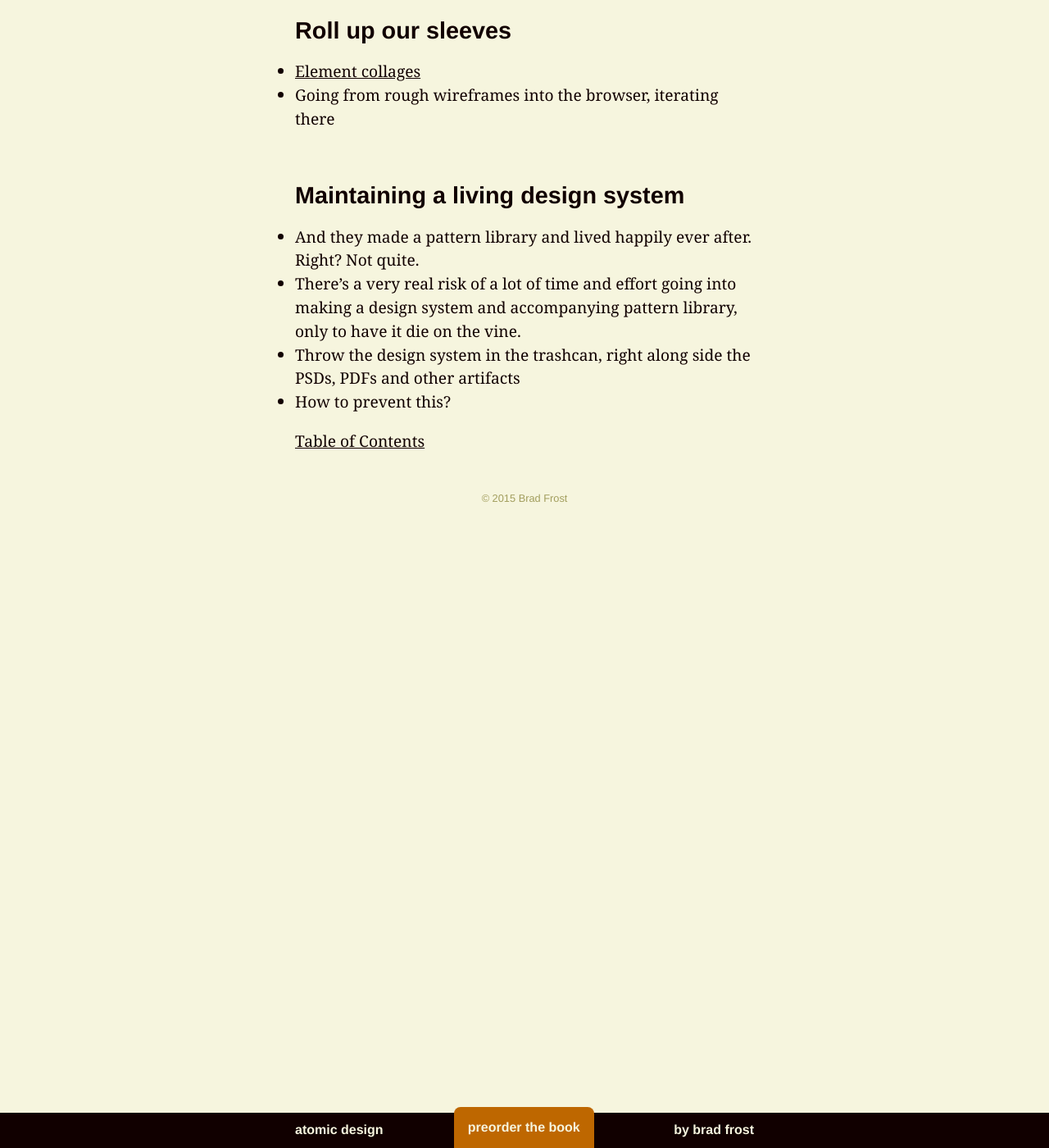
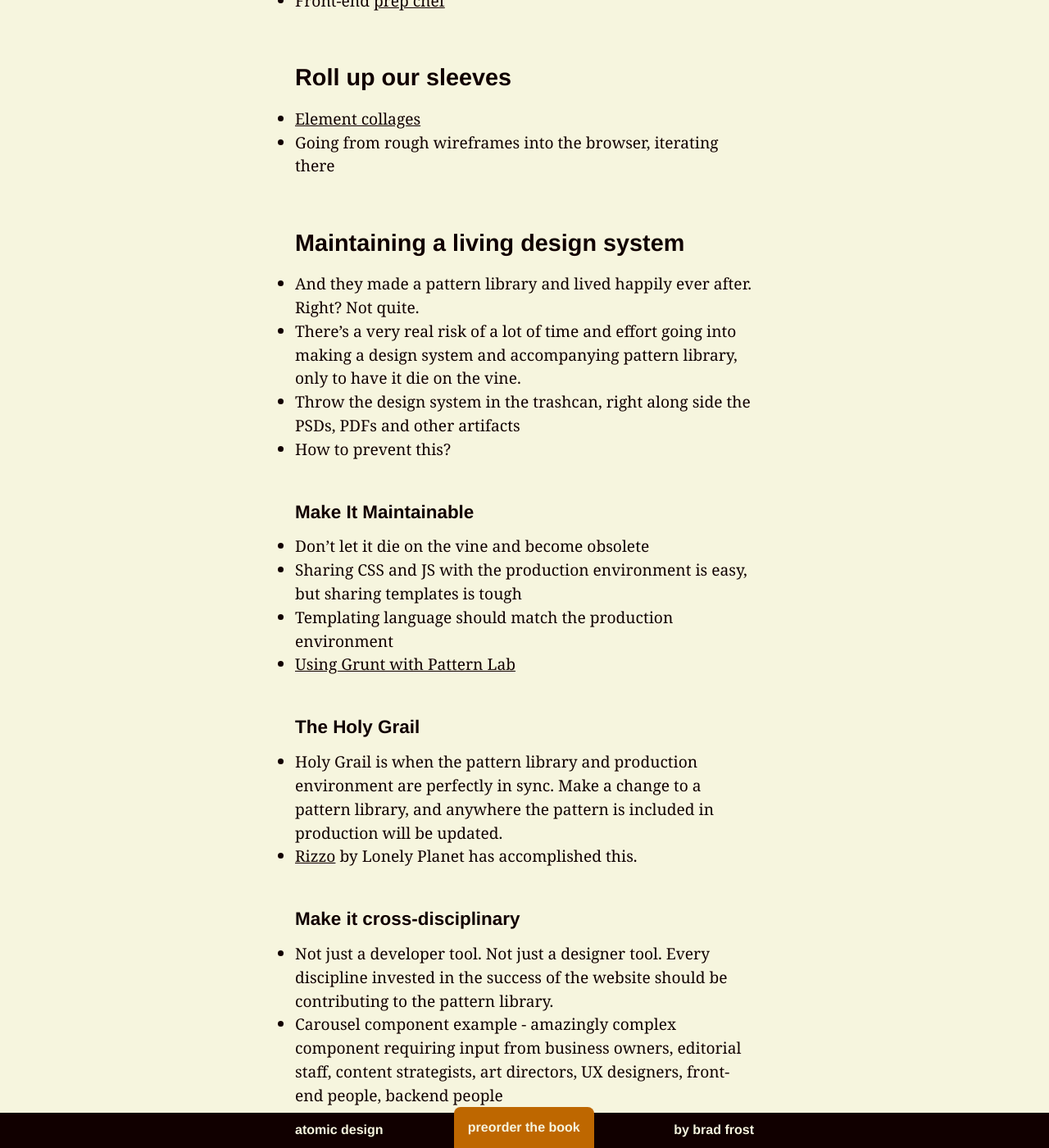
Before and after one commit to bradfrost/atomic-design, a Jekyll site: the page built from chapter-4.md, in a window 1280 px wide and 1400 px high, scrolled down 11609 px. Shown: the whole window at 82% size. Built offline with Jekyll 4.4.1, drawn with Linux system fonts in a browser that asks for light colours; some of the changed text lies outside the part shown.

Commit message:
Chapter 4 draft
Still getting things set up

```diff
--- a/chapter-4.md
+++ b/chapter-4.md
@@ -7,7 +7,7 @@ permalink: /chapter-4/
 
 Talk is cheap. And up until now, we've been doing a whole lotta talkin'. That's not to say it hasn't been productive talk! After all, we've discussed the importance of modular thinking, we've introduced a methodology for crafting deliberate UI design systems, and we've introduced tools for creating effective pattern libraries.
 
-But this is where the rubber meets the road. Where we roll up our sleeves and put all of this theory into practice.
+But this is where the rubber meets the road. Where we roll up our sleeves and put all of this theory into practice. We'll discuss how to go about selling, creating, and maintaining an effective design system.
 
 - Why
 - What
@@ -20,6 +20,7 @@ But this is where the rubber meets the road. Where we roll up our sleeves and pu
 - Anytime
 - Often associated with a design or redesign project, replatforming to a different URL.
 - Overcome the challenge of
+
 ## The sales pitch
 - Get stakeholders and clients on board with a pattern-based workflow
 - Answer a simple question "Do you like saving time and money, yes or no?"
@@ -168,3 +169,38 @@ How do we translate this exercise into a living pattern library?
 - There's a very real risk of a lot of time and effort going into making a design system and accompanying pattern library, only to have it die on the vine.
 - Throw the design system in the trashcan, right along side the PSDs, PDFs and other artifacts
 - How to prevent this?
+
+### Make It Maintainable
+- Don't let it die on the vine and become obsolete
+- Sharing CSS and JS with the production environment is easy, but sharing templates is tough
+- Templating language should match the production environment
+- [Using Grunt with Pattern Lab](http://bradfrost.com/blog/post/using-grunt-with-pattern-lab/)
+
+### The Holy Grail
+- Holy Grail is when the pattern library and production environment are perfectly in sync. Make a change to a pattern library, and anywhere the pattern is included in production will be updated.
+- [Rizzo](http://rizzo.lonelyplanet.com/) by Lonely Planet has accomplished this.
+
+### Make it cross-disciplinary
+- Not just a developer tool. Not just a designer tool. Every discipline invested in the success of the website should be contributing to the pattern library.
+- Carousel component example - amazingly complex component requiring input from business owners, editorial staff, content strategists, art directors, UX designers, front-end people, backend people
+
+### Make it Approachable
+- No shocker here, but good design leads to more usage.
+- Avoid exposing tons of code right out of the gate as it might discourage other disciplines from looking at it ("Oh this must not be for me")
+
+### Make it visible
+- Make it public.
+- Recruitment, recruitment, recruitment.
+
+### Make it Agnostic
+- The more agnostic pattern names are, the more versatile and reusable they become.
+- Nicole Sullivan [media object](http://www.stubbornella.org/content/2010/06/25/the-media-object-saves-hundreds-of-lines-of-code/)
+
+### Make it Contextual
+- Demonstrate context. Where are
+- Pattern Lab lineage
+
+### Make it last
+- Publish updates (Material Design example)
+- Regular E-mail newsletters, blog updates, etc, whenever things change
+- Monitor progress - Lonely Planet performance
```
Also changed, not shown: 2 other files.
